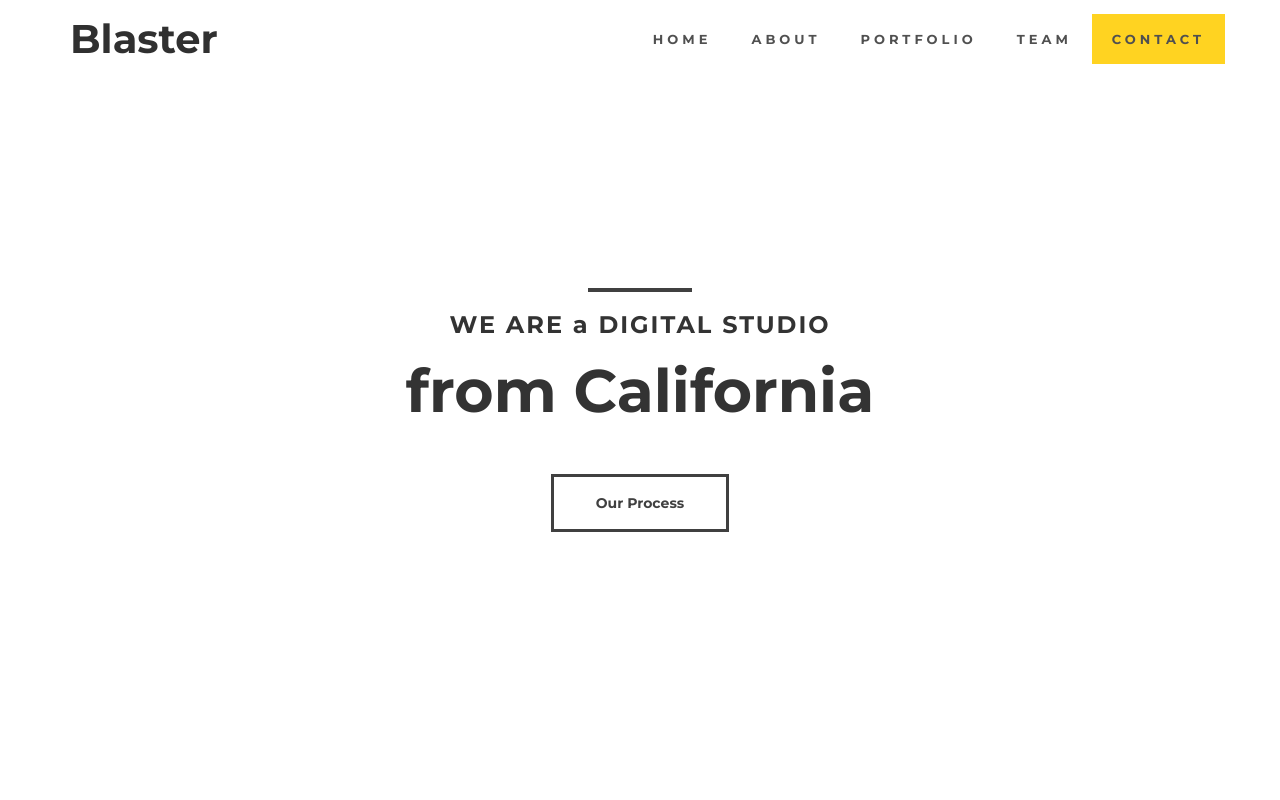
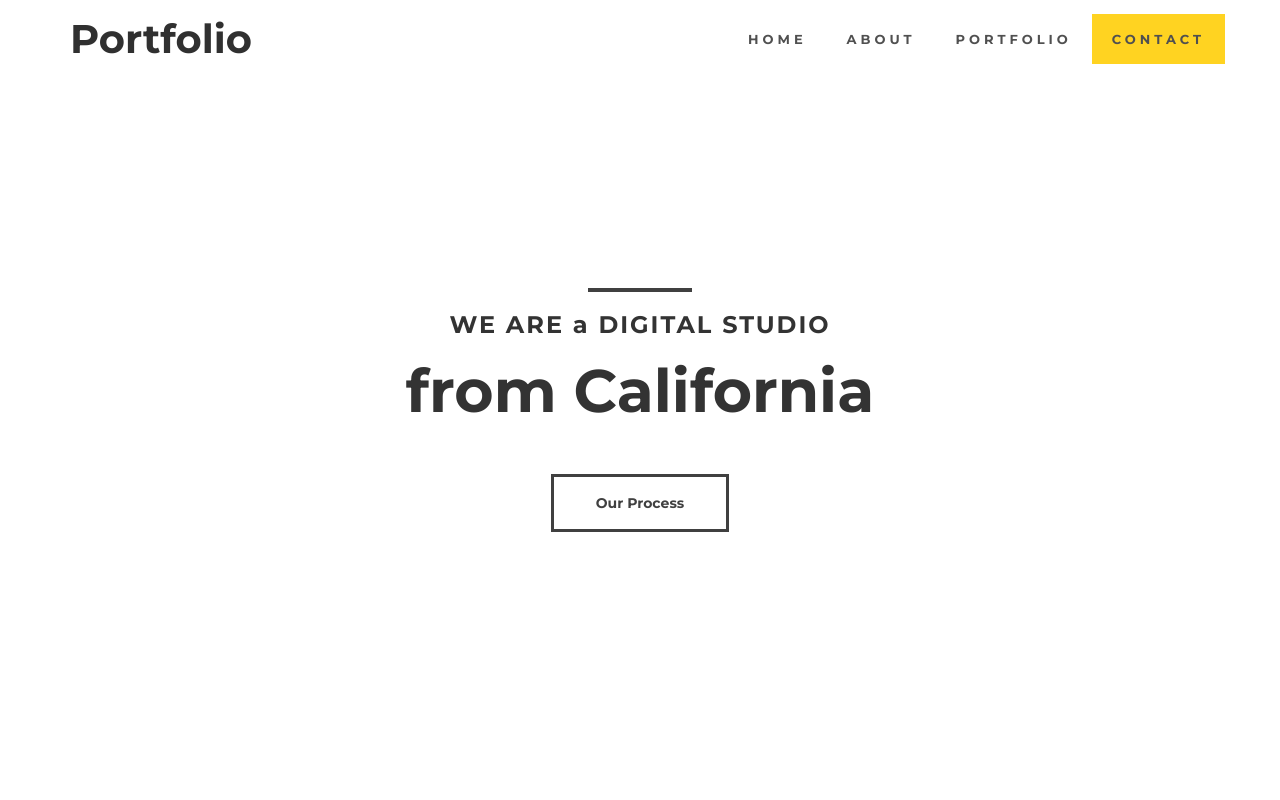
Before and after one commit to emilycollins4/portfolio, a plain HTML site: page index.html in a window 1280 px wide. Shown: the top 800 px of the page. Drawn offline with Linux system fonts and the light colour scheme.

Commit message:
Update index.html

```diff
--- a/index.html
+++ b/index.html
@@ -3,7 +3,7 @@
 <head>
 	<meta charset="utf-8">
 	<!-- SITE TITLE -->
-	<title>Blaster Responsive Template</title>
+	<title>Emily Collins</title>
 <!--
 
 Blaster Template
@@ -36,14 +36,13 @@ http://www.templatemo.com/tm-472-blaster
 				<span class="icon icon-bar"></span>
 				<span class="icon icon-bar"></span>
 			</button>
-			<a href="#" class="navbar-brand"><span class="bold">Blaster</span></a>
+			<a href="#" class="navbar-brand"><span class="bold">Portfolio</span></a>
 		</div>
 		<div class="collapse navbar-collapse">
 			<ul class="nav navbar-nav navbar-right">
 				<li><a href="#home" class="smoothScroll">HOME</a></li>
 				<li><a href="#about" class="smoothScroll">ABOUT</a></li>
 				<li><a href="#portfolio" class="smoothScroll">PORTFOLIO</a></li>
-				<li><a href="#team" class="smoothScroll">TEAM</a></li>
 				<li><a href="#contact" class="smoothScroll">CONTACT</a></li>
 			</ul>
 		</div>
```
